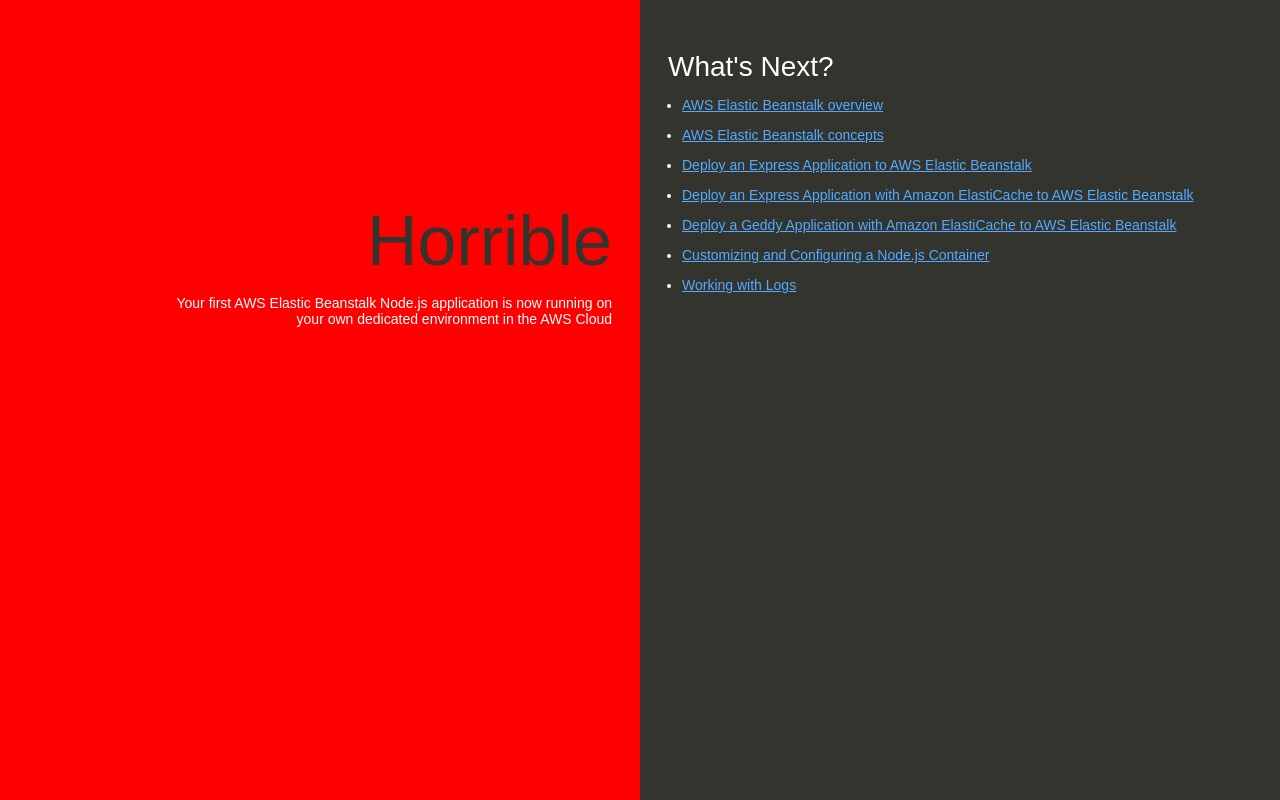
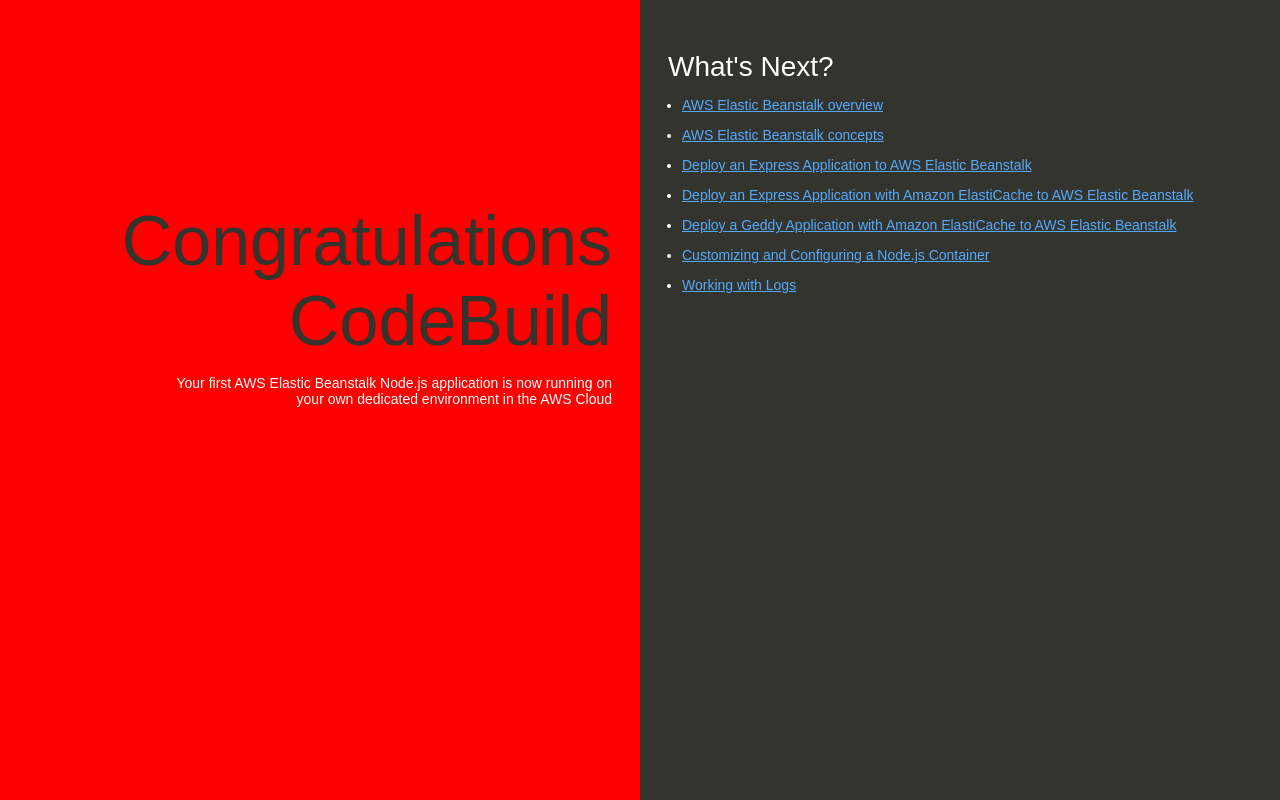
Before and after one commit to ZacIsrael/my-devop-eng-node-app, a website: page index.html in a window 1280 px wide. Drawn offline with Linux system fonts and the light colour scheme.

Commit message:
Modify text in h1 tag to test CodeBuild

```diff
--- a/index.html
+++ b/index.html
@@ -75,8 +75,8 @@
   </head>
   <body>
     <div class="textColumn">
-      <!-- <h1>Congratulations</h1> -->
-      <h1>Horrible</h1>
+      <h1>Congratulations CodeBuild</h1>
+      <!-- <h1>Horrible</h1> -->
       <p>Your first AWS Elastic Beanstalk Node.js application is now running on your own dedicated environment in the AWS Cloud</p>
     </div>
     <div class="linksColumn">
```
